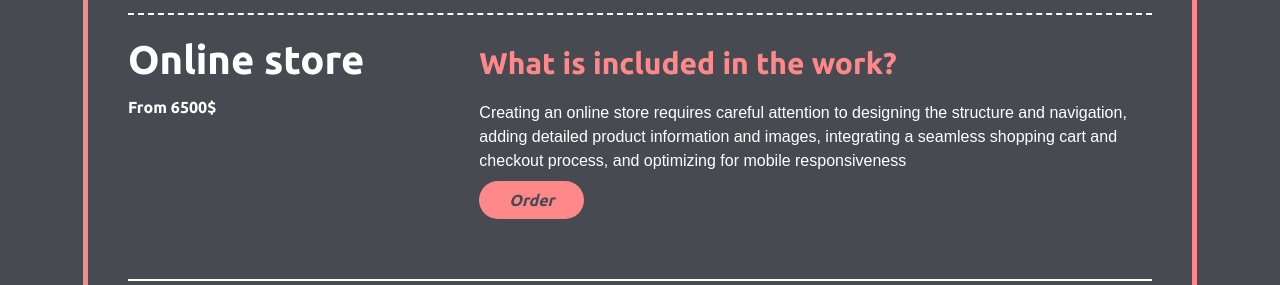
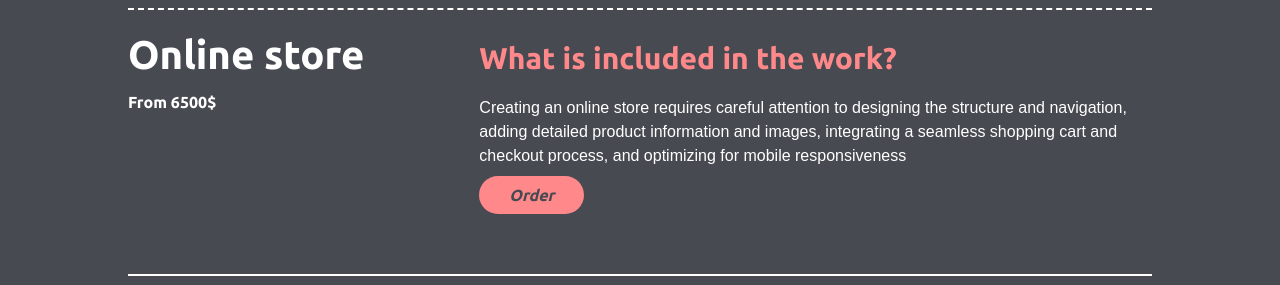
Before and after one commit to Markelych32/Markelych32.github.io, a plain HTML site: page html/contacts.html in a window 1280 px wide. Shown: the part 785-1070 px from the top of the page. Drawn offline with Linux system fonts and the light colour scheme; a web font is replaced by a local one.

Commit message:
Update contacts.css

```diff
--- a/css/contacts.css
+++ b/css/contacts.css
@@ -106,7 +106,6 @@ body {
 .main {
   max-width: 1024px;
   margin: 20px auto;
-  border: 5px solid var(--text-color);
   padding: 40px;
   background-color: var(--border-color);
   min-height: calc(100vh - (85px + 9px + 40px + 80px));
```
